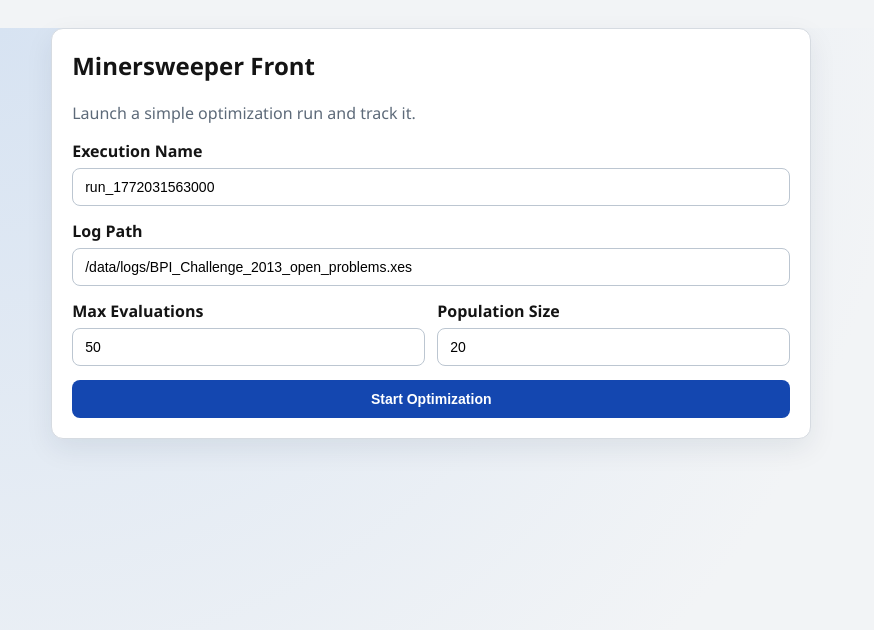
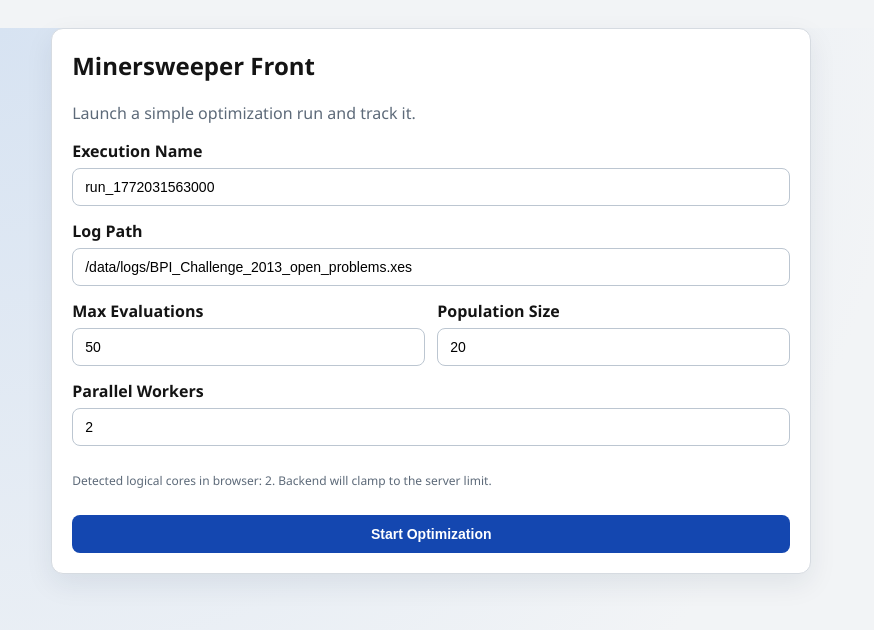
Before and after one commit to Rubense110/Minersweeper, a React (Vite) app in the folder frontend-service/: page / in a window 1280 px wide. Shown: the top 630 px of the page, without its empty margins (0-874 px from the left). Built offline with nearby package versions, Linux system fonts and the light colour scheme; no server answers.

Commit message:
fix(parallelization): Parallelization now in forntend. Also max workers determined by logical cpu count

```diff
--- a/frontend-service/src/pages/RunPage.jsx
+++ b/frontend-service/src/pages/RunPage.jsx
@@ -3,6 +3,19 @@ import { useNavigate } from 'react-router-dom'
 import { createOptimization } from '../api'
 
 const DEFAULT_LOG_PATH = '/data/logs/BPI_Challenge_2013_open_problems.xes'
+const HW_CONCURRENCY =
+  typeof navigator !== 'undefined' && Number.isFinite(navigator.hardwareConcurrency)
+    ? Math.max(1, Math.floor(navigator.hardwareConcurrency))
+    : 1
+const DEFAULT_N_WORKERS = HW_CONCURRENCY
+
+function normalizeWorkers(value) {
+  const parsed = Number.parseInt(String(value), 10)
+  if (!Number.isFinite(parsed)) {
+    return 1
+  }
+  return Math.max(1, parsed)
+}
 
 export default function RunPage() {
   const navigate = useNavigate()
@@ -10,6 +23,7 @@ export default function RunPage() {
   const [logPath, setLogPath] = useState(DEFAULT_LOG_PATH)
   const [maxEvaluations, setMaxEvaluations] = useState(50)
   const [populationSize, setPopulationSize] = useState(20)
+  const [nWorkers, setNWorkers] = useState(DEFAULT_N_WORKERS)
   const [submitting, setSubmitting] = useState(false)
   const [error, setError] = useState('')
 
@@ -24,7 +38,7 @@ export default function RunPage() {
         log_path: logPath,
         max_evaluations: Number(maxEvaluations),
         population_size: Number(populationSize),
-        n_workers: 1,
+        n_workers: normalizeWorkers(nWorkers),
         excluded_miners: ['split', 'ilp', 'hybrid_ilp'],
         //metrics: ['simplicity']
       })
@@ -87,6 +101,20 @@ export default function RunPage() {
             </label>
           </div>
 
+          <label>
+            Parallel Workers
+            <input
+              type="number"
+              min="1"
+              value={nWorkers}
+              onChange={(event) => setNWorkers(normalizeWorkers(event.target.value))}
+              required
+            />
+          </label>
+          <p className="small muted">
+            Detected logical cores in browser: {HW_CONCURRENCY}. Backend will clamp to the server limit.
+          </p>
+
           {error ? <p className="error">{error}</p> : null}
 
           <button disabled={submitting} type="submit">
```
Also changed, not shown: 4 other files (tests, documents, lock files or other folders).
